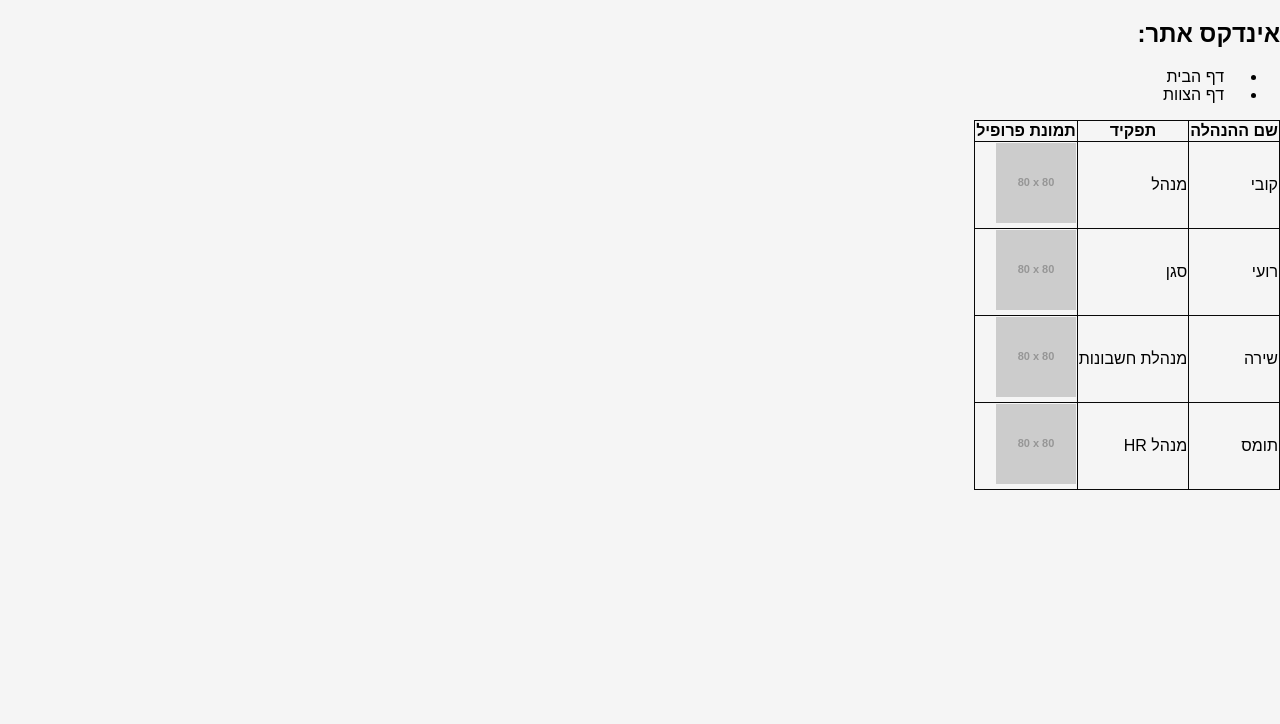
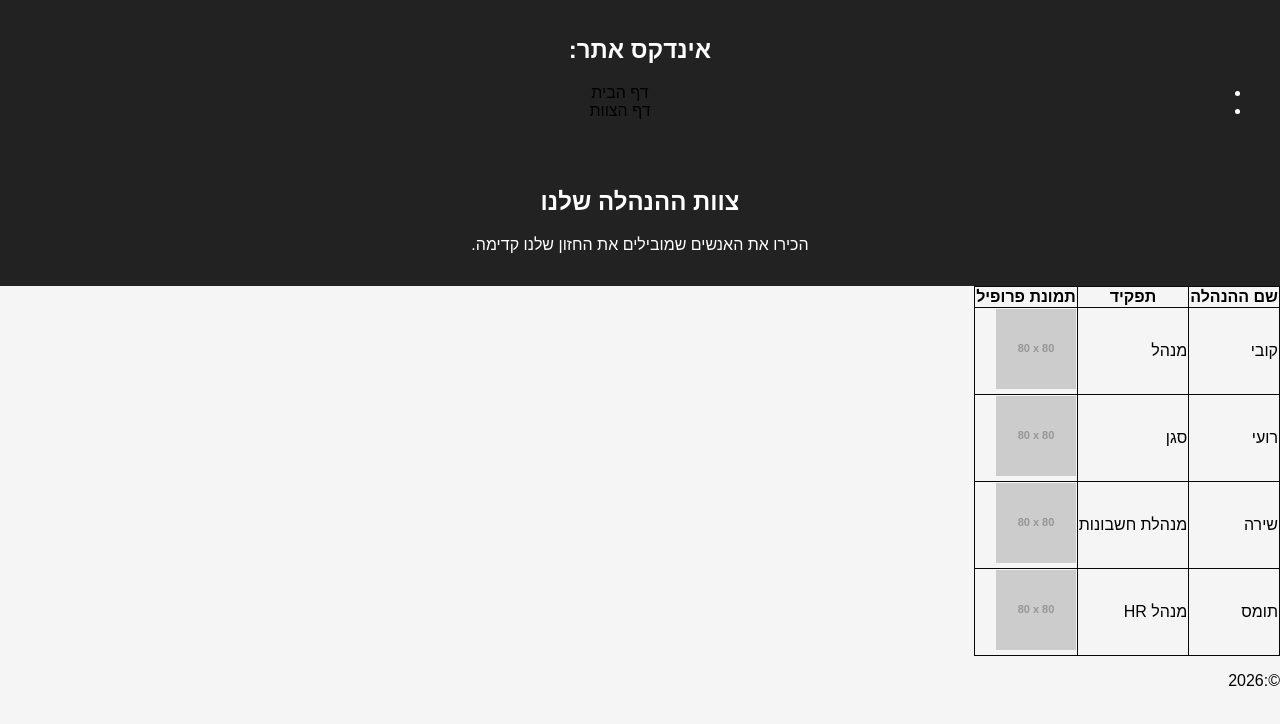
Before and after one commit to kobisa16/HW1, a plain HTML site: page team.html in a window 1280 px wide. Drawn offline with Linux system fonts and the light colour scheme; placeholder pictures from the web are drawn by us.

Commit message:
final update

```diff
--- a/team.html
+++ b/team.html
@@ -9,7 +9,25 @@
 </head>
 
 <body dir="rtl">
+    <header>
+        <nav>
+            <h2> אינדקס אתר:</h2>
+            <ul>
+                <li><a href="index.html" class="nav-link"> דף הבית </a> </li>
+                <li><a href="team.html" class="nav-link"> דף הצוות </a> </li>
+            </ul>
+        </nav>
+    </header>
+
+    <article>
+        <header>
+            <h2>צוות ההנהלה שלנו</h2>
+            <p>הכירו את האנשים שמובילים את החזון שלנו קדימה.</p>
+        </header>
+
+        <section >
             <table>
+
                 <thead>
 
                     <tr>
@@ -19,41 +37,39 @@
                     </tr>
                 </thead>
 
-        <nav>
-            <h2> אינדקס אתר:</h2>
-            <ul>
-                <li><a href="index.html" class="nav-link"> דף הבית </a> </li>
-                <li><a href="team.html" class="nav-link"> דף הצוות </a> </li>
-            </ul>
-
-        </nav>
                 <tbody>
                     <tr>
                         <td> קובי</td>
                         <td> מנהל </td>
-                <td> <img src="https://via.placeholder.com/80" ></td>
+                        <td> <img src="https://via.placeholder.com/80"></td>
 
                     </tr>
                     <tr>
                         <td> רועי</td>
                         <td> סגן </td>
-                <td> <img src="https://via.placeholder.com/80" ></td>
+                        <td> <img src="https://via.placeholder.com/80"></td>
 
                     </tr>
                     <tr>
                         <td> שירה</td>
                         <td> מנהלת חשבונות </td>
-                <td> <img src="https://via.placeholder.com/80" ></td>
+                        <td> <img src="https://via.placeholder.com/80"></td>
 
                     </tr>
                     <tr>
                         <td> תומס</td>
                         <td> מנהל HR</td>
-                <td> <img src="https://via.placeholder.com/80" ></td>
+                        <td> <img src="https://via.placeholder.com/80"></td>
 
                     </tr>
                 </tbody>
             </table>
+        </section>
+    </article>
+
+    <footer>
+        <p>&copy:2026</p>
+    </footer>
 </body>
 
 </html>
```
Lines whose indentation alone changed are shown as unchanged.
